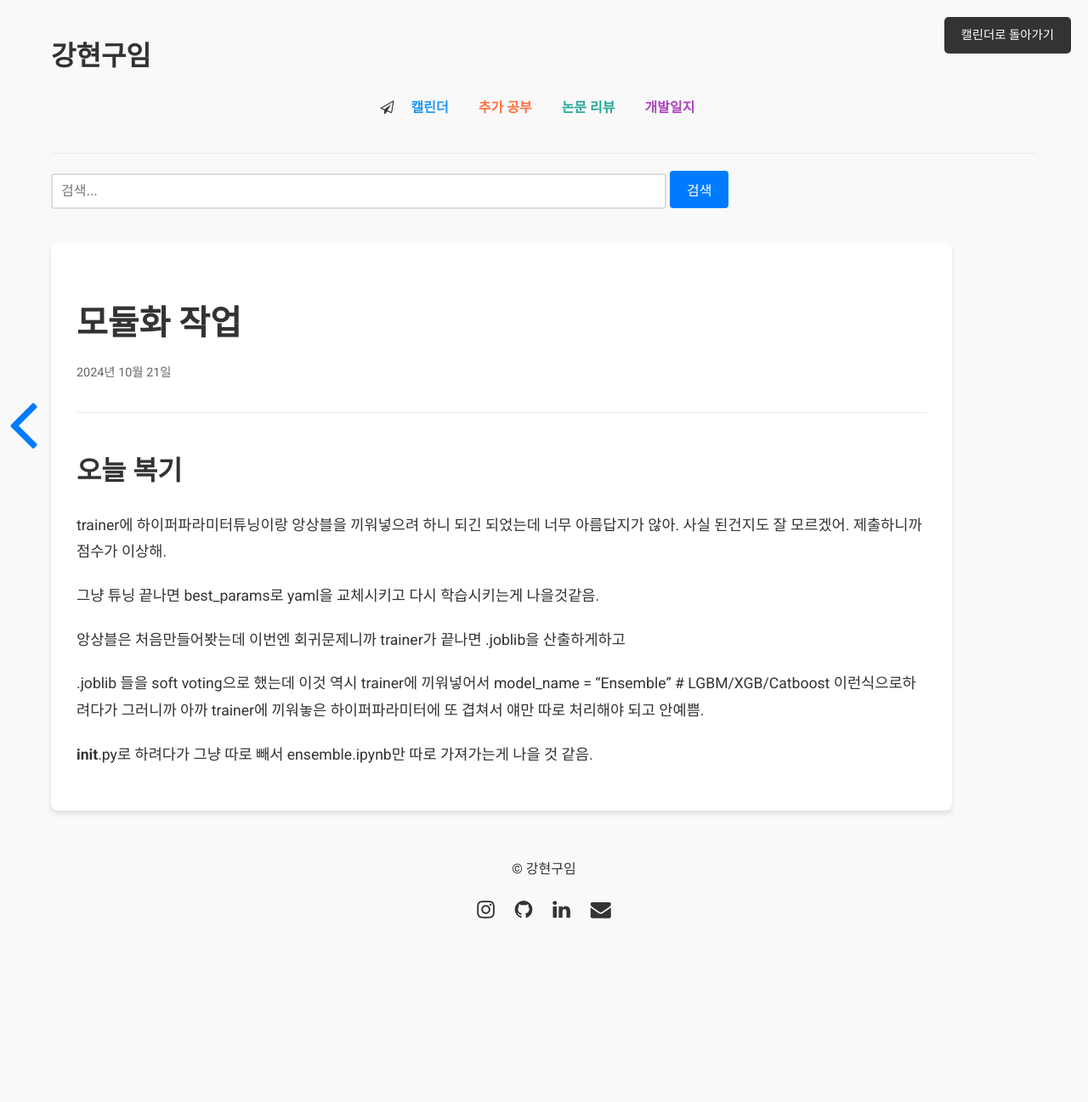
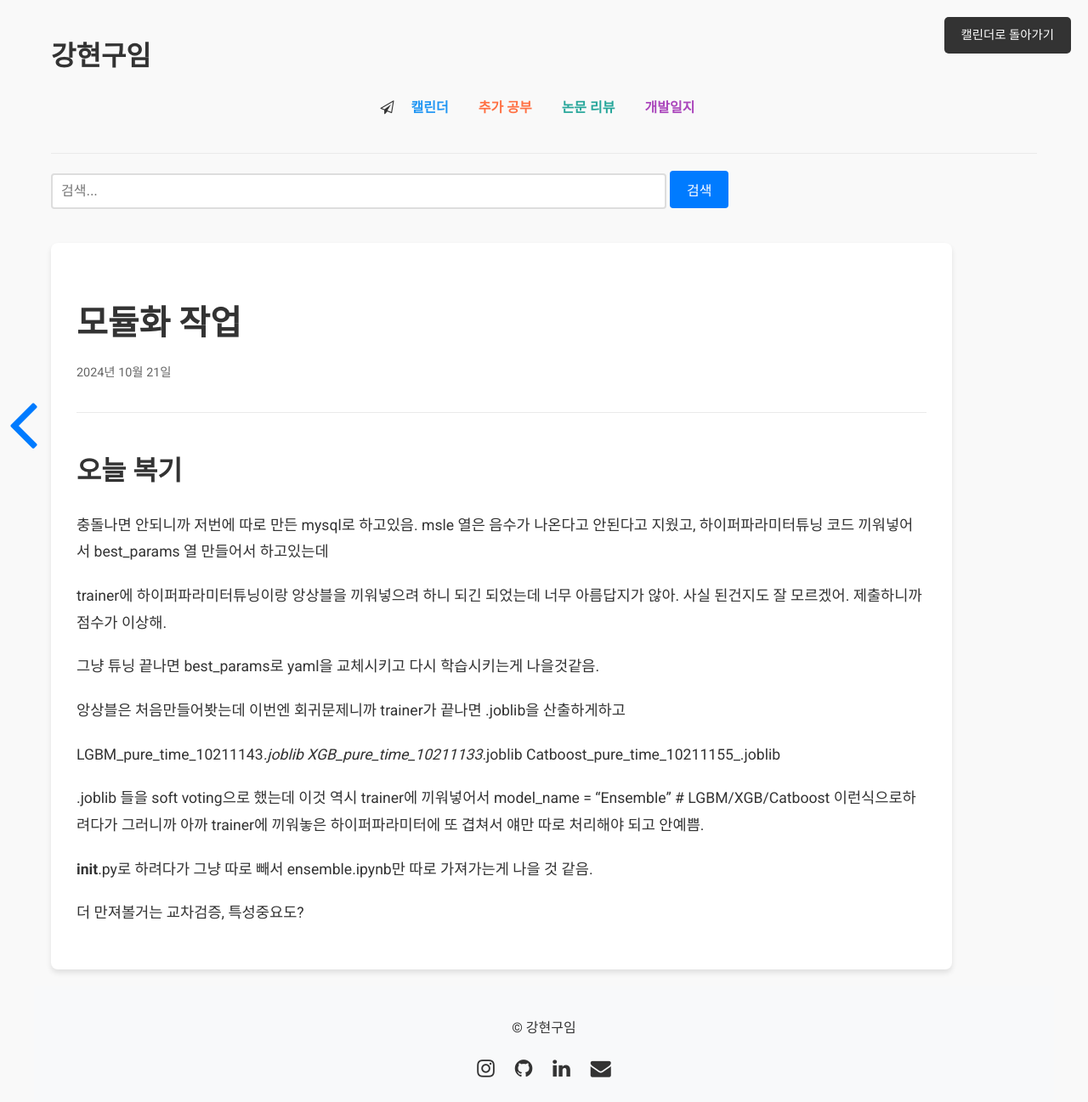
Before and after one commit to ardkyer/ardkyer.github.io, a Jekyll site: the page built from _posts/2024-10-21- 모듈화 작업.md, in a window 1280 px wide. Shown: the whole page at 85% size. Built offline with Jekyll 4.4.1, drawn with Linux system fonts in a browser that asks for light colours; nearby versions of some CDN libraries; comment, search, counter and statistics services are not loaded; before the commit the page ends 1110 px from its top, so only the background shows below that.

Commit message:
Add blog post

```diff
--- a/_posts/2024-10-21- 모듈화 작업.md
+++ b/_posts/2024-10-21- 모듈화 작업.md
@@ -11,6 +11,8 @@ image_style: "max-width:80%; display:block; margin:1em auto; border-radius:10px;
 
 ## 오늘 복기
 
+충돌나면 안되니까 저번에 따로 만든 mysql로 하고있음. msle 열은 음수가 나온다고 안된다고 지웠고, 하이퍼파라미터튜닝 코드 끼워넣어서 best_params 열 만들어서 하고있는데
+
 trainer에 하이퍼파라미터튜닝이랑 앙상블을 끼워넣으려 하니 되긴 되었는데 너무 아름답지가 않아.
 사실 된건지도 잘 모르겠어. 제출하니까 점수가 이상해.
 
@@ -18,8 +20,14 @@ trainer에 하이퍼파라미터튜닝이랑 앙상블을 끼워넣으려 하니
 
 앙상블은 처음만들어봣는데 이번엔 회귀문제니까 trainer가 끝나면 .joblib을 산출하게하고
 
+LGBM_pure_time_10211143_.joblib
+XGB_pure_time_10211133_.joblib
+Catboost_pure_time_10211155_.joblib
+
 .joblib 들을 soft voting으로 했는데 이것 역시 trainer에 끼워넣어서
 model_name = "Ensemble" # LGBM/XGB/Catboost 이런식으로하려다가
 그러니까 아까 trainer에 끼워놓은 하이퍼파라미터에 또 겹쳐서 얘만 따로 처리해야 되고 안예쁨.
 
 __init__.py로 하려다가 그냥 따로 빼서 ensemble.ipynb만 따로 가져가는게 나을 것 같음.
+
+더 만져볼거는 교차검증, 특성중요도?
```
